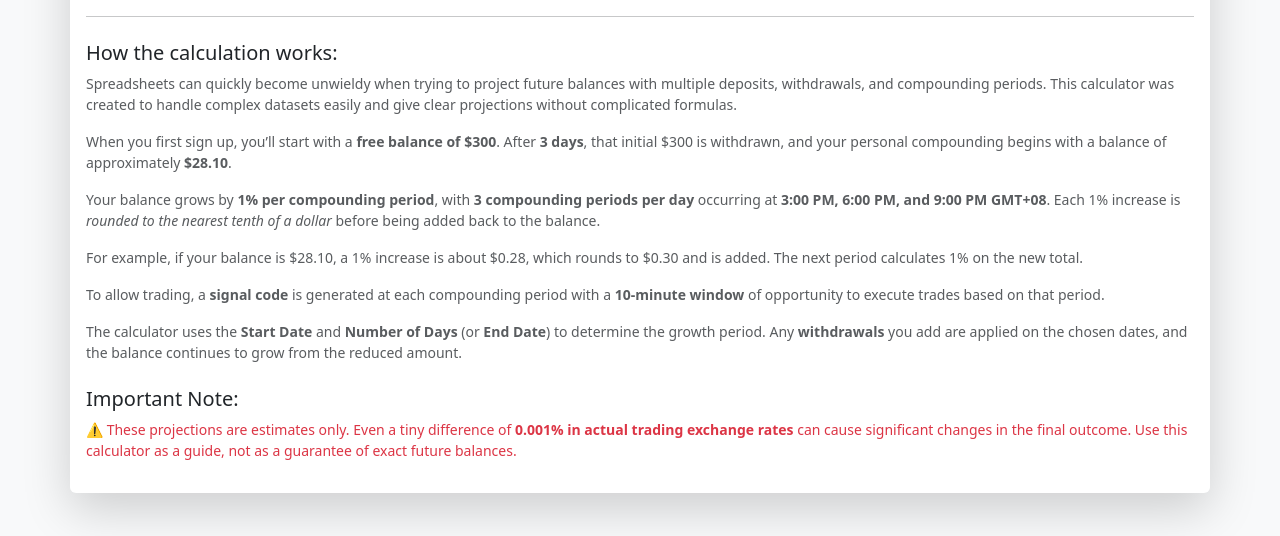
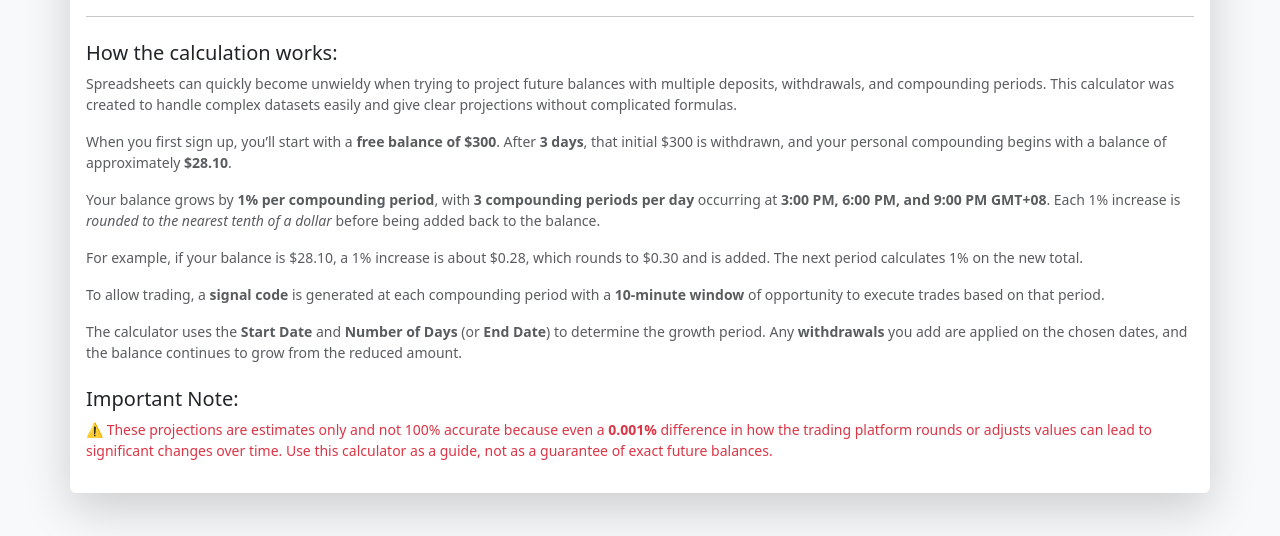
Before and after one commit to supercoolfire/compounding1, a plain HTML site: page index.html in a window 1280 px wide. Shown: the part 1290-1826 px from the top of the page. Drawn offline with nearby package versions, Linux system fonts and the light colour scheme; no server answers.

Commit message:
Minor changes

```diff
--- a/index.html
+++ b/index.html
@@ -143,9 +143,9 @@
 <div class="mt-4">
   <h5>Important Note:</h5>
   <p class="small text-danger">
-    ⚠️ These projections are estimates only. Even a tiny difference of
-    <strong>0.001% in actual trading exchange rates</strong> can cause significant
-    changes in the final outcome.
+    ⚠️ These projections are estimates only and not 100% accurate because even a
+    <strong>0.001% </strong> difference in how the
+    trading platform rounds or adjusts values can lead to significant changes over time.
     Use this calculator as a guide, not as a guarantee of exact future balances.
   </p>
 </div>
```
